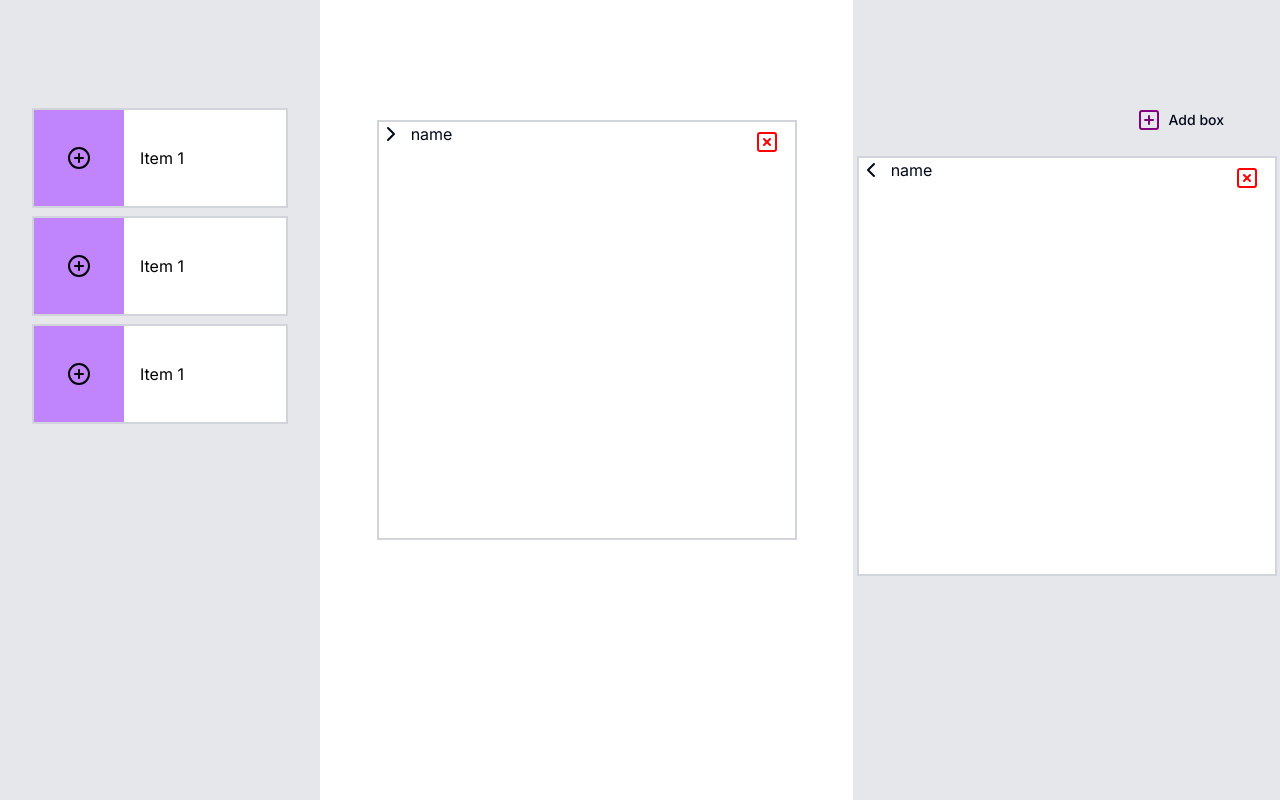
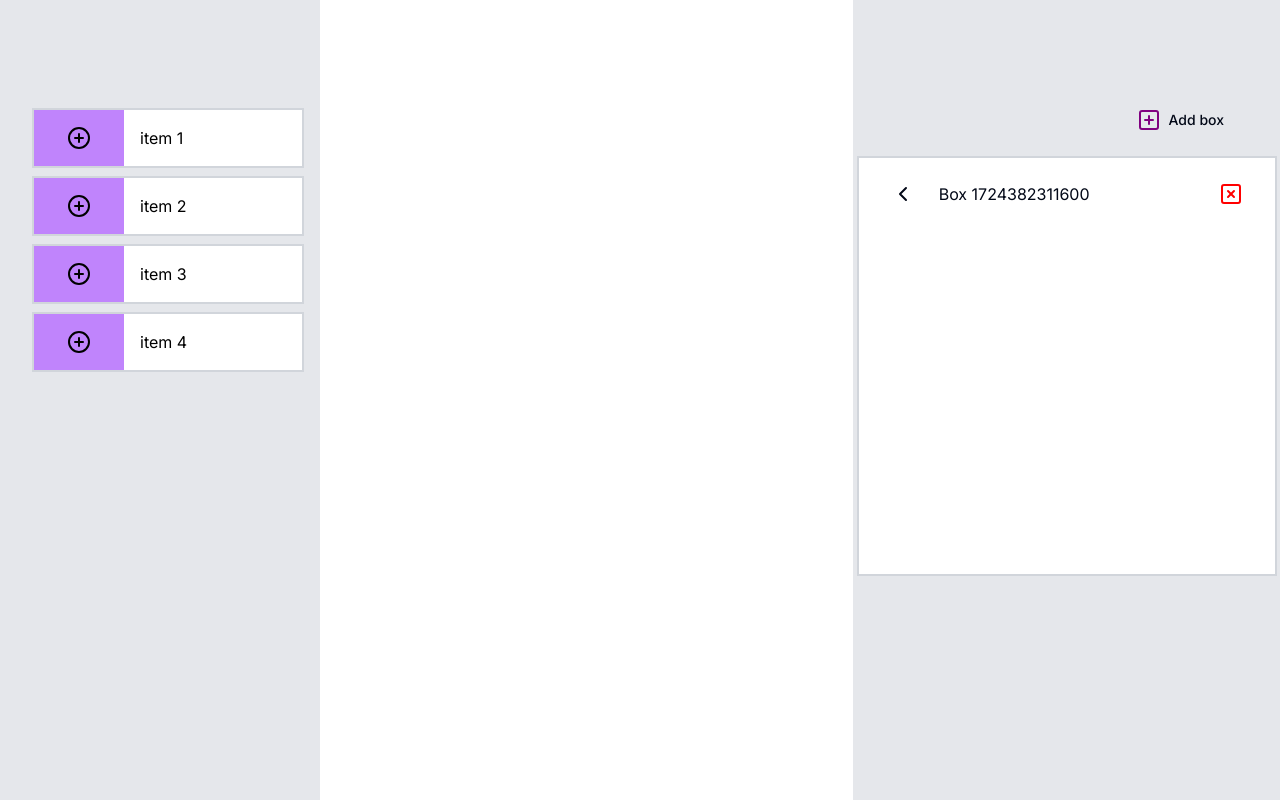
Before and after one commit to kowais915/droppable_and_dashboard, a Next.js app: page /board in a window 1280 px wide. Both pictures are taken after a click on the button "Add box". Shown: the top 800 px of the page. Built offline with nearby package versions, Linux system fonts and the light colour scheme.

Commit message:
⚡️ Box flow completed
However, drag and drop is still WIP

```diff
--- a/src/components/pages/Board.jsx
+++ b/src/components/pages/Board.jsx
@@ -9,120 +9,123 @@ import { Button } from '@/components/ui/button';
 
 const DATA = [
     {
-      id: "0e2f0db1-5457-46b0-949e-8032d2f9997a",
-      component: <div className='h-[280px] bg-red-400 w-[80px]'>Card</div>,
+      id: "0e2f0db1-5457-46b0-949e-80G2d2f9997a",
+      name: "item 1",
+      component:<Card addIcon={true} name={"item 1"}/>
     },
     {
-      id: "487f68b4-1746-438c-920e-d67b7df46247",
-      component: <div className='h-[280px] bg-red-400 w-[80px]'>Card</div>,
+      id: "487f68b4-1746-438c-920e-d67A7df46247",
+      name: "item 2",
+      component: <Card addIcon={true} name={"item 2"}/>
     },
     {
-      id: "25daffdc-aae0-4d73-bd31-43f73101e7c0",
-      component: <div className='h-[280px] bg-red-400 w-[80px]'>Card</div>,
+      id: "25daffdc-aae0-4d73-bd31-43fS3101e7c0",
+      name: "item 3",
+      component: <Card addIcon={true} name={"item 3"}/>
     },
     {
-      id: "25daffdc-aae0-4d73-bd31-43fdsfsd1e7c0",
-      component: <div className='h-[280px] bg-red-400 w-[80px]'>Card</div>,
+      id: "25daffdc-aae0-4d73-bd31-43Ddsfsd1e7c0",
+      name: "item 4",
+      component: <Card addIcon={true} name={"item 4"}/>
     }
   ]
 
   const Baord = () => {
     const [stores, setStores] = useState(DATA);
     const [boxes, setBoxes] = useState([]);
+    const [focusedBox, setFocusedBox] = useState(null);
+    const [focusedCards, setFocusedCards] = useState([]);
 
-    const handleDragAndDrop = (results) => {
-        const { source, destination, type } = results;
-
-        if (!destination) return;
-
-        if (
-          source.droppableId === destination.droppableId &&
-          source.index === destination.index
-        )
-          return;
-
-        if (type === "group") {
-          const reorderedStores = [...stores];
-
-          const storeSourceIndex = source.index;
-          const storeDestinatonIndex = destination.index;
-
-          const [removedStore] = reorderedStores.splice(storeSourceIndex, 1);
-          reorderedStores.splice(storeDestinatonIndex, 0, removedStore);
-
-          return setStores(reorderedStores);
+    const addToFocusedCards = (card) => {
+      if (focusedBox) {
+          setFocusedCards(prev => [...prev, card]);
+          setStores(prev => prev.filter(item => item.id !== card.id));
       }
-        const itemSourceIndex = source.index;
-        const itemDestinationIndex = destination.index;
-
-          router.push("/");
-
-        const storeSourceIndex = stores.findIndex(
-          (store) => store.id === source.droppableId
-        );
-        const storeDestinationIndex = stores.findIndex(
-          (store) => store.id === destination.droppableId
-        );
-
-        const newSourceItems = [...stores[storeSourceIndex].items];
-        const newDestinationItems =
-          source.droppableId !== destination.droppableId
-            ? [...stores[storeDestinationIndex].items]
-            : newSourceItems;
-
-        const [deletedItem] = newSourceItems.splice(itemSourceIndex, 1);
-        newDestinationItems.splice(itemDestinationIndex, 0, deletedItem);
-
-        const newStores = [...stores];
-
-        newStores[storeSourceIndex] = {
-          ...stores[storeSourceIndex],
-          items: newSourceItems,
   };
-        newStores[storeDestinationIndex] = {
-          ...stores[storeDestinationIndex],
-          items: newDestinationItems,
+    const removeFromFocusedCards = (card) => {
+        setFocusedCards(prev => prev.filter(item => item.id !== card.id));
+        setStores(prev => [...prev, card]);
     };
 
-        setStores(newStores);
+    const moveBoxRight = () => {
+        if (focusedBox) {
+            const newBox = { ...focusedBox, cards: focusedCards };
+            setBoxes(prevBoxes => [...prevBoxes, newBox]);
+            setFocusedBox(null);
+            setFocusedCards([]);
+        }
+    };
+
+    const moveBoxLeft = (id) => {
+        const boxToMove = boxes.find(box => box.id === id);
+        if (boxToMove && focusedBox ==null) {
+            setFocusedBox(boxToMove);
+            setFocusedCards(boxToMove.cards || []);
+            setBoxes(prevBoxes => prevBoxes.filter(box => box.id !== id));
+        }
     };
 
     const AddBoxHandler = () => {
         const newBox = {
             id: Date.now(),
-          component: <Box />
+            cards: []
         };
-        setBoxes((old) => [...old, newBox]);
+        setBoxes(old => [...old, newBox]);
+    };
+
+    const closeBoxHandler = (id) => {
+        const boxToClose = boxes.find(box => box.id === id);
+        if (boxToClose) {
+            setStores(prev => [...prev, ...(boxToClose.cards || [])]);
         }
-      const closeBoxHandler = (id) => {
-        const updatedBoxes = boxes.filter((box) => box.id !== id);
-        setBoxes(updatedBoxes);
-      }
+        setBoxes(prevBoxes => prevBoxes.filter(box => box.id !== id));
+    };
+
     return (
-
-    <div className="grid grid-cols-12 ">
-    <div className="col-span-3 bg-gray-200 min-h-screen  text-white px-6 pt-[100px]">
-      <Card/>
-      <Card/>
-      <Card/>
+        <div className="grid grid-cols-12">
+            <div className="col-span-3 bg-gray-200 min-h-screen text-white px-6 pt-[100px]">
+                {stores.map((item) => (
+                    <Card
+                        key={item.id}
+                        {...item}
+                        addIcon={true}
+                        onAdd={() => addToFocusedCards(item)}
+                    />
+                ))}
             </div>
-    <div className="col-span-5  h-screen ">
+            <div className="col-span-5 h-screen">
                 <div className='flex justify-center mt-[120px]'>
-      <Box rightIcon={true}/>
+                    {focusedBox && (
+                        <Box
+                            data={focusedCards}
+                            id={focusedBox.id}
+                            rightIcon={true}
+                            moveBox={moveBoxRight}
+                            onRemoveCard={removeFromFocusedCards}
+                        />
+                    )}
                 </div>
             </div>
             <div className='pt-[100px] col-span-4 bg-gray-200 flex flex-col'>
                 <Button onClick={AddBoxHandler} variant="ghost" className='ml-[50px] gap-2 mb-4 self-end flex justify-end mr-[40px]'>
                     <SquarePlus color='purple'/> Add box
                 </Button>
-      <div className="flex-col gap-3  items-center col-span-4 px-6 flex bg-gray-200 min-h-screen">
+                <div className="flex-col gap-3 items-center col-span-4 px-6 flex bg-gray-200 min-h-screen">
                     {boxes.map((box) => (
-          <Box key={box.id} rightIcon={false} closeBoxHandler={() => closeBoxHandler(box.id)} />
+                        <Box
+                            key={box.id}
+                            id={box.id}
+                            data={box.cards}
+                            closeIcon={true}
+                            rightIcon={false}
+                            closeBoxHandler={() => closeBoxHandler(box.id)}
+                            moveBox={() => moveBoxLeft(box.id)}
+                            unFocusedCol={true}
+                        />
                     ))}
                 </div>
             </div>
         </div>
-
     );
 };
 
--- a/src/components/ui/Box.jsx
+++ b/src/components/ui/Box.jsx
@@ -1,32 +1,42 @@
 import { SquareX, ChevronLeft, ChevronRight } from 'lucide-react';
 import { Button } from '@/components/ui/button';
-import { cn } from '@/lib/utils';
+import Card from '@/components/ui/Card'
 
-const Box = ( props ) => {
-    const { closeBoxHandler,  rightIcon } = props;
+const Box = (props) => {
+    const {unFocusedCol, data, id, closeBoxHandler, rightIcon, closeIcon, moveBox, onRemoveCard } = props;
+
     return (
-        <div className=" bg-white h-[420px] w-[420px] border-2 border-gray-300 mb-2">
-            <div className='flex justify-between'>
-                <div className='flex gap-2'>
+        <div className="bg-white h-[420px] w-[420px] border-2 border-gray-300 mb-2 overflow-y-auto">
+            <div className='flex justify-between p-4'>
+                <div className='flex gap-2 items-center'>
+                    <Button variant="ghost" onClick={moveBox}>
+                        {rightIcon ? <ChevronRight /> : <ChevronLeft />}
+                    </Button>
                     <div>
-
-                    {rightIcon ?  <ChevronRight/> : <ChevronLeft/>}
-                    </div>
-                    <div>
-                        name
+                        Box {id}
                     </div>
                 </div>
                 <div>
-                    <Button variant={'ghost'} onClick={() => closeBoxHandler()}>
-                      <SquareX color='red'/>
+                    {closeIcon &&
+                    <Button variant='ghost' onClick={() => closeBoxHandler(id)}>
+                        <SquareX color='red'/>
                     </Button>
-
-
+                    }
                 </div>
-
+            </div>
+            <div className='flex flex-col px-7 mt-4'>
+                {data?.map((card) => (
+                    <Card
+                        key={card.id}
+                        {...card}
+                        closeIcon={true}
+                        onRemove={() => onRemoveCard(card)}
+                        unFocusedCol={unFocusedCol}
+                    />
+                ))}
             </div>
         </div>
-      );
+    );
 }
 
 export default Box;
--- a/src/components/ui/Card.jsx
+++ b/src/components/ui/Card.jsx
@@ -1,18 +1,31 @@
-import { CirclePlus, CircleX, } from 'lucide-react';
+import { CirclePlus, CircleX, ThumbsUp } from 'lucide-react';
 import { Button } from '@/components/ui/button'
 
-const Card = () => {
+const Card = (props) => {
+    const { id, unFocusedCol, name, addIcon, closeIcon, onAdd, onRemove } = props;
     return (
-        <div className="h-[100px] flex  items-center m-2 bg-white border-2 text-black border-gray-300">
-            <Button variant={'ghost'} className='h-full w-[90px] px-0 flex justify-center items-center bg-purple-400 hover:bg-purple-600 border-none rounded-none'>
-                <CirclePlus/>
-            </Button>
+        <div className="h-[60px] w-full flex items-center m-2 bg-white border-2 text-black border-gray-300">
+            {addIcon &&
+                <Button variant={'ghost'} onClick={onAdd} className='h-full w-[90px] px-0 flex justify-center items-center bg-purple-400 hover:bg-purple-600 border-none rounded-none'>
+                    <CirclePlus/>
+                </Button>
+            }
+            {(closeIcon && !unFocusedCol )&&
+                <Button variant={'ghost'} onClick={onRemove} className='h-full w-[90px] px-0 flex justify-center items-center bg-red-400 hover:bg-purple-600 border-none rounded-none'>
+                    <CircleX />
+                </Button>
+            }
 
+            {(closeIcon && unFocusedCol )&&
+                <Button variant={'ghost'}  className='h-full w-[90px] px-0 flex justify-center items-center bg-gray-200 hover:bg-purple-600 border-none rounded-none'>
+                    <ThumbsUp />
+                </Button>
+            }
             <div className='ml-4'>
-                Item 1
+                {name}
             </div>
         </div>
-      );
+    );
 }
 
 export default Card;
```
Lines whose indentation alone changed are shown as unchanged.
